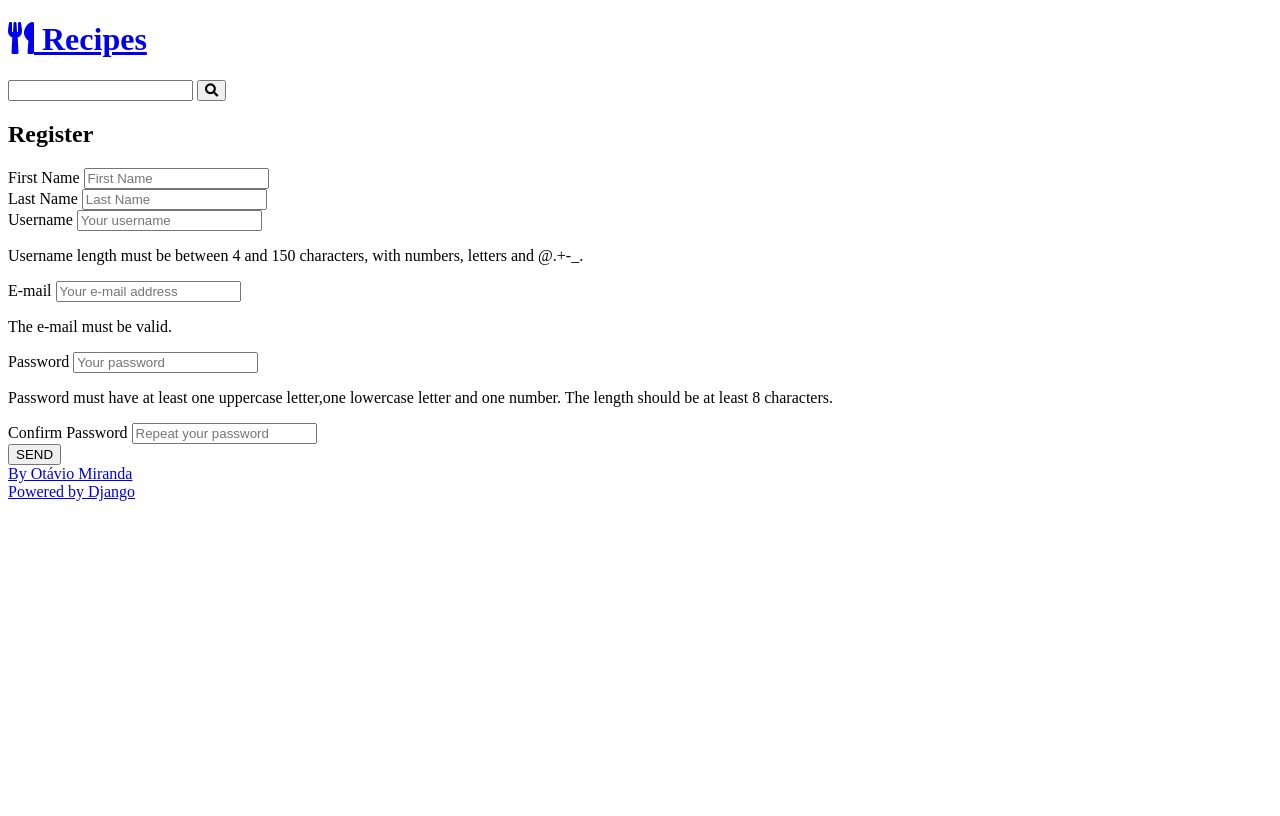
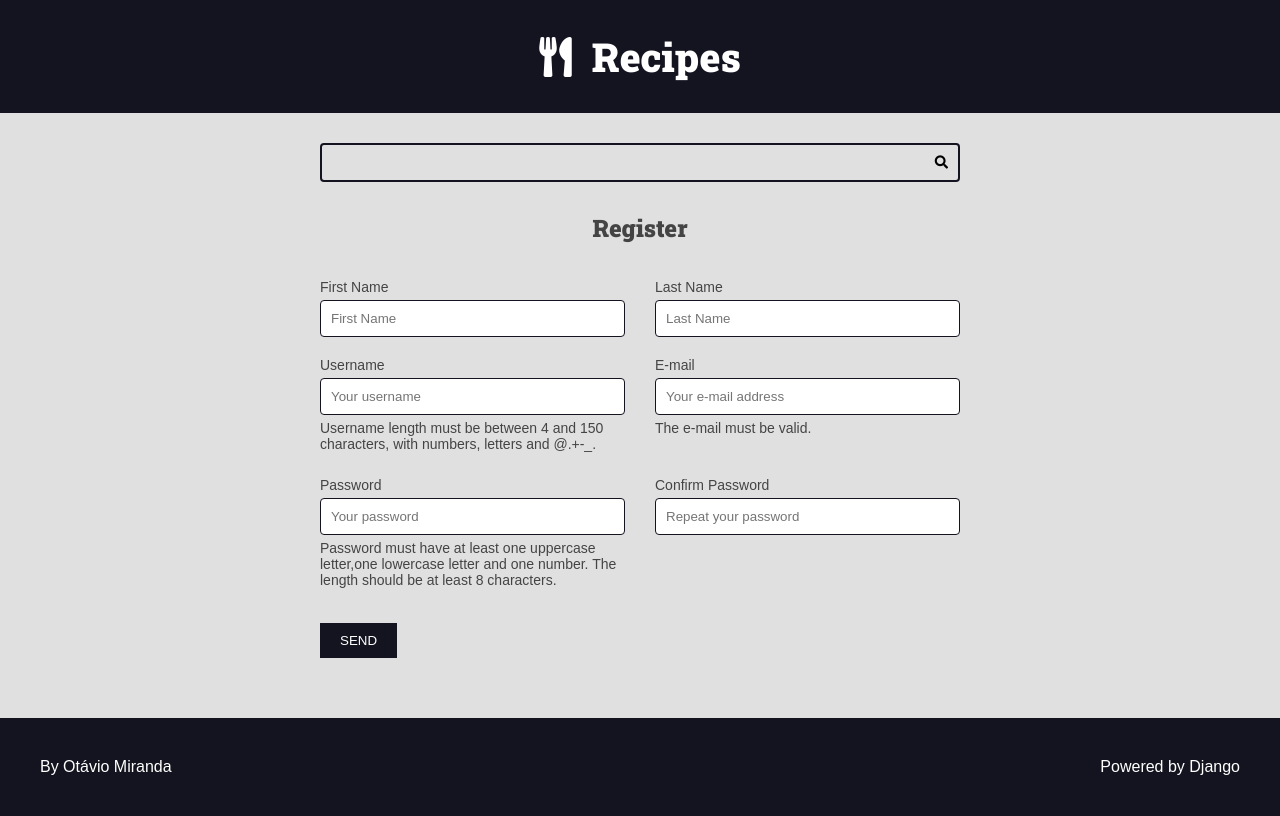
Before and after one commit to rodfarah/complete_django_course, a Django app: page /authors/register/ in a window 1280 px wide. Before the commit the page ends 501 px from the top, so only its background shows below. Run offline with Django 5.2, Linux system fonts and the light colour scheme.

Commit message:
moves some local templates to global folder, and its implications on views, extends, etc

```diff
--- a/authors/views.py
+++ b/authors/views.py
@@ -2,12 +2,16 @@ from django.shortcuts import render, redirect
 from .forms import RegisterForm
 from django.http import Http404
 from django.contrib import messages
+from django.urls import reverse
 
 
 def register_view(request):
     register_form_data = request.session.get('register_form_data', None)
     form = RegisterForm(register_form_data)
-    return render(request, 'authors/pages/register_view.html', {'form': form})
+    return render(request, 'authors/pages/register_view.html', {
+        'form': form,
+        'form_action': reverse("authors:create")
+    })
 
 
 def register_create(request):
--- /dev/null
+++ b/base_static/global/css/style.css
@@ -0,0 +1,370 @@
+:root {
+  --color-primary: #269fe6;
+  --color-primary-hover: #2086c2;
+  --color-primary-dark: #13141f;
+  --color-primary-dark-hover: #212336;
+  --color-primary-light: #d4ecfa;
+  --color-primary-light-hover: #bdd8e7;
+  --color-white: #fff;
+  --color-black: #000;
+  --color-dark-text: #444;
+  --color-info-light: #cce5ff;
+  --color-debug-light: #cce5ff;
+  --color-success-light: #d4edda;
+  --color-alert-light: #fff3cd;
+  --color-warning-light: #fff3cd;
+  --color-error-light: #f8d7da;
+  --color-info-dark: #4d86c4;
+  --color-debug-dark: #4d86c4;
+  --color-success-dark: #4a9c5d;
+  --color-alert-dark: #927f40;
+  --color-warning-dark: #927f40;
+  --color-error-dark: #da525d;
+  --color-gray-0: #f9f9f9;
+  --color-gray-1: #e0e0e0;
+  --color-gray-2: #c7c7c7;
+  --color-gray-3: #aeaeae;
+  --color-gray-4: #959595;
+  --color-gray-5: #7d7d7d;
+  --color-gray-6: #646464;
+  --color-gray-7: #4b4b4b;
+  --color-gray-8: #323232;
+  --color-gray-9: #191919;
+  --font-primary: sans-serif;
+  --font-headings: "Roboto Slab", serif;
+  --spacing-gutter-medium: 3rem;
+  --spacing-gutter-large: 4rem;
+}
+* {
+  padding: 0;
+  margin: 0;
+  box-sizing: border-box;
+}
+html {
+  font-size: 62.5%;
+}
+body {
+  font-size: 1.6rem;
+  font-family: var(--font-primary);
+  background: var(--color-gray-1);
+  color: var(--color-dark-text);
+}
+h1,
+h2,
+h3,
+h4,
+h5,
+h6 {
+  font-family: var(--font-headings);
+}
+.container {
+  max-width: 144rem;
+  margin: 0 auto;
+  padding: var(--spacing-gutter-medium);
+}
+.main-header-container {
+  background: var(--color-primary-dark);
+}
+.main-logo {
+  font-size: 4rem;
+  color: var(--color-white);
+  text-decoration: none;
+  display: flex;
+  flex-flow: row nowrap;
+  align-items: center;
+  justify-content: center;
+  width: fit-content;
+  margin: 0 auto;
+}
+.main-logo-icon {
+  margin-right: 2rem;
+}
+.search-form {
+  border: 0.2rem solid var(--color-primary-dark);
+  max-width: 64rem;
+  margin: 0 auto;
+  border-radius: 0.4rem;
+  position: relative;
+  transition: all 300ms ease-in-out;
+}
+.search-input,
+.search-button {
+  border: none;
+  background: none;
+  outline: none;
+  padding: 1rem;
+  transition: all 300ms ease-in-out;
+}
+.search-input {
+  width: 100%;
+  padding-right: 3rem;
+}
+.search-button {
+  position: absolute;
+  top: 0;
+  right: 0;
+}
+.search-button:focus {
+  outline: 1px solid var(--color-primary);
+  background: rgba(0, 0, 0, 0.05);
+}
+.search-form:focus-within {
+  border-color: var(--color-primary);
+  background: var(--color-white);
+}
+.search-form:focus-within .search-button {
+  color: var(--color-primary);
+}
+.main-content {
+  padding-top: 0;
+}
+.main-content-list {
+  display: grid;
+  grid-template-columns: repeat(auto-fit, minmax(340px, 1fr));
+  gap: var(--spacing-gutter-large);
+}
+.recipe {
+  background: var(--color-white);
+  box-shadow: -5px 5px 10px rgba(0, 0, 0, 0.2);
+  transform: scale(1);
+  transition: all 300ms ease-in-out;
+  border-radius: 0.4rem;
+  overflow: hidden;
+}
+.recipe img {
+  max-width: 100%;
+}
+.recipe-list-item {
+  max-width: 64rem;
+  height: fit-content;
+}
+.recipe-list-item:hover {
+  transform: scale(1.02);
+  box-shadow: -8px 8px 18px rgba(0, 0, 0, 0.25);
+}
+
+.recipe-title-container {
+  padding: var(--spacing-gutter-medium);
+  padding-bottom: 2rem;
+}
+.recipe-title-container a {
+  text-decoration: none;
+  color: var(--color-primary-dark);
+}
+
+.recipe-author {
+  padding: 0 var(--spacing-gutter-medium);
+}
+.recipe-content {
+  padding: var(--spacing-gutter-medium);
+  padding-top: 2rem;
+}
+.recipe-author-item {
+  color: var(--color-gray-4);
+  margin-right: 1rem;
+  font-style: italic;
+  font-size: 1.4rem;
+}
+.recipe-author a {
+  color: var(--color-primary);
+  transition: all 300ms ease-in-out;
+  text-decoration: none;
+}
+.recipe-author a:hover {
+  color: var(--color-primary-dark);
+}
+.recipe-meta-container {
+  display: flex;
+  flex-flow: row wrap;
+  padding: var(--spacing-gutter-medium);
+  background: var(--color-gray-1);
+}
+.recipe-meta {
+  display: flex;
+  flex-flow: column nowrap;
+  flex-shrink: 1;
+  flex-grow: 1;
+  text-align: center;
+}
+.recipe-meta-title {
+  font-size: 1.6rem;
+}
+.recipe-footer a {
+  background: var(--color-primary-dark);
+  display: block;
+  color: var(--color-white);
+  text-decoration: none;
+  text-align: center;
+  padding: 1.5rem var(--spacing-gutter-medium);
+  transition: all 300ms ease-in-out;
+}
+.recipe-footer a:hover {
+  filter: brightness(2);
+}
+
+
+.main-content-detail .recipe-list-item {
+  max-width: 84rem;
+  margin: 0 auto;
+}
+.main-content-detail .recipe-list-item:hover {
+  transform: scale(1);
+  box-shadow: -5px 5px 15px rgba(0, 0, 0, 0.2);
+}
+
+.preparation-steps {
+  padding: var(--spacing-gutter-medium);
+}
+
+
+.main-footer {
+  display: flex;
+  align-items: center;
+  justify-content: space-between;
+  background: var(--color-primary-dark);
+  color: var(--color-white);
+  padding: var(--spacing-gutter-large);
+}
+
+.main-footer a {
+  color: var(--color-white);
+  text-decoration: none;
+  transition: all 300ms ease-in-out;
+}
+
+.main-footer a:hover {
+  filter: brightness(0.8);
+}
+
+.pagination-content{
+  display: flex;
+  flex-flow: row wrap;
+  gap: 1rem 0.5rem;
+}
+
+.pagination .page-item {
+  background: var(--color-gray-3);
+  padding: 0.5rem 1rem
+}
+
+.pagination .page-link {
+  text-decoration: none;
+  background: var(--color-primary);
+  color: var(--color-white);
+}
+
+.pagination .page-current {
+  background: var(--color-primary-dark);
+}
+
+/* Forms */
+.form-content {
+  max-width: 64rem;
+  margin: 0 auto;
+  margin-bottom: var(--spacing-gutter-medium);
+}
+.form-content label,
+.form-content .help-text,
+.errorlist  {
+  display: block;
+  margin: 0.5rem 0;
+  font-size: 1.4rem;
+  list-style-type: none;
+}
+
+.errorlist {
+  color: var(--color-error-dark)
+}
+
+.form-content input {
+  width: 100%;
+  padding: 1rem;
+  border-radius: .4rem;
+  border: 1px solid var(--color-primary-dark);
+}
+
+.form-content-grid {
+  display: grid;
+  grid-template-columns: repeat(auto-fit, minmax(30rem, 1fr));
+  gap: calc(var(--spacing-gutter-medium)/2) var(--spacing-gutter-medium)
+}
+
+.form-content button {
+  padding: 1rem 2rem;
+  border: none;
+  background: var(--color-primary-dark);
+  color: var(--color-white);
+}
+
+/* Messages */
+
+.messages-container{
+  display: flex;
+  flex-flow: column nowrap;
+  gap: calc(var(--spacing-gutter-medium)/2)
+}
+
+.message {
+  padding: 1rem;
+  border-radius: 4px;
+  border: 1px solid var(--color-dark-text);
+  background: var(--color-gray-2);
+  color: var(--color-dark-text);
+}
+
+.message-error {
+  border: 1px solid var(--color-error-dark);
+  background: var(--color-error-light);
+  color: var(--color-error-dark);
+}
+
+.message-success {
+  border: 1px solid var(--color-success-dark);
+  background: var(--color-success-light);
+  color: var(--color-success-dark);
+}
+
+.message-warning {
+  border: 1px solid var(--color-warning-dark);
+  background: var(--color-warning-light);
+  color: var(--color-warning-dark);
+}
+
+.message-alert {
+  border: 1px solid var(--color-alert-dark);
+  background: var(--color-alert-light);
+  color: var(--color-alert-dark);
+}
+
+.message-info {
+  border: 1px solid var(--color-info-dark);
+  background: var(--color-info-light);
+  color: var(--color-info-dark);
+}
+
+.message-debug {
+  border: 1px solid var(--color-debug-dark);
+  background: var(--color-debug-light);
+  color: var(--color-debug-dark);
+}
+
+/* Generics */
+
+.center {
+  text-align: center;
+}
+
+.m-x {
+  margin: 0 var(--spacing-gutter-medium);
+}
+
+.m-y {
+  margin: var(--spacing-gutter-medium) 0;
+}
+
+@media (max-width: 600px) {
+  .main-content-list,
+  .form-content-grid {
+    grid-template-columns: repeat(auto-fit, minmax(100%, 1fr));
+  }
+}
--- a/base_templates/global/base.html
+++ b/base_templates/global/base.html
@@ -1,18 +1,18 @@
 <!DOCTYPE html>
 <html lang="pt-BR">
   <head>
-    {% include 'recipes/partials/head.html' %}
+    {% include 'global/partials/head.html' %}
     <title>{% block title %}{% endblock title %}  Recipes</title>
   </head>
 
   <body>
-    {% include 'recipes/partials/header.html' %}
-    {% include 'recipes/partials/search.html' %}
+    {% include 'global/partials/header.html' %}
+    {% include 'global/partials/search.html' %}
 
     <main class="main-content-container">
       {% block content %} {% endblock content %}
-      {% include 'recipes/partials/pagination.html' %}
+      {% include 'global/partials/pagination.html' %}
     </main>
-    {% include 'recipes/partials/footer.html' %}
+    {% include 'global/partials/footer.html' %}
   </body>
 </html>
--- a/recipes/templates/recipes/partials/head.html
+++ b/base_templates/global/partials/head.html
@@ -30,5 +30,5 @@
   href="https://fonts.googleapis.com/css2?family=Roboto+Slab:wght@900&display=swap"
   rel="stylesheet"
 />
-<link rel="stylesheet" href="{% static 'recipes/css/style.css' %}" />
+<link rel="stylesheet" href="{% static 'global/css/style.css' %}" />
 <link rel="stylesheet" href="{% static 'global/css/global-style.css'%}" />
--- a/recipes/templates/recipes/pages/home.html
+++ b/recipes/templates/recipes/pages/home.html
@@ -4,7 +4,7 @@
 
 {%block content %}
 
-{% include "recipes/partials/messages.html" %}
+{% include "global/partials/messages.html" %}
 
 <div class="main-content main-content-list container">
   {% for recipe in recipes %}
```
Also changed, not shown: authors/templates/authors/pages/register_view.html (+2 -34 lines), base_templates/global/partials/form.html (added, +33 -0 lines), base_templates/global/partials/footer.html (renamed from recipes/templates/recipes/partials/footer.html), base_templates/global/partials/header.html (renamed from recipes/templates/recipes/partials/header.html), base_templates/global/partials/messages.html (renamed from recipes/templates/recipes/partials/messages.html), base_templates/global/partials/pagination.html (renamed from recipes/templates/recipes/partials/pagination.html), base_templates/global/partials/search.html (renamed from recipes/templates/recipes/partials/search.html).
